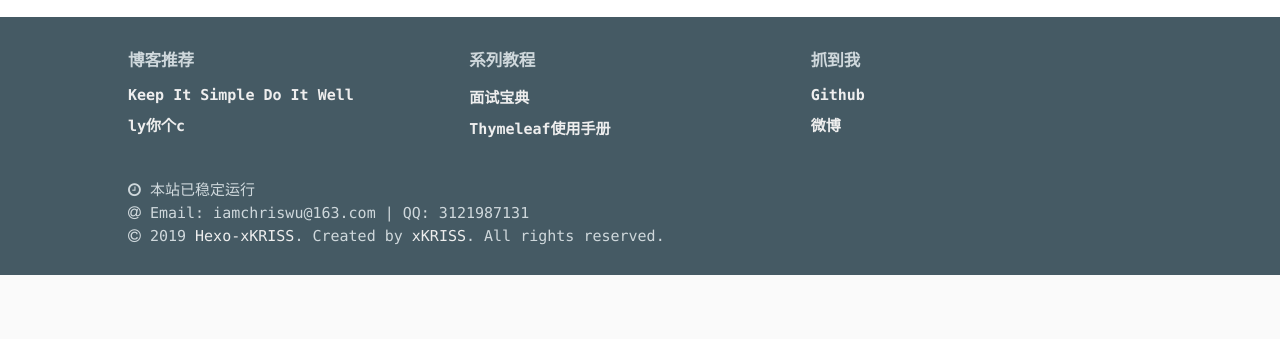
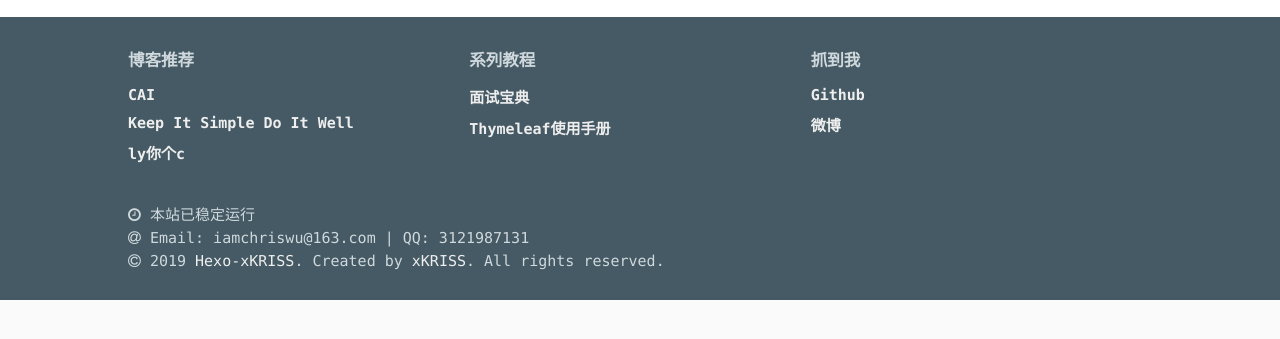
Before and after one commit to iamchriswu/iamchriswu.github.io, a plain HTML site: page about/index.html in a window 1280 px wide. Shown: the part 825-1164 px from the top of the page. Drawn offline with nearby package versions, Linux system fonts and the light colour scheme; some packages are replaced by stand-ins of ours; a script that the page names is missing.

Commit message:
Site updated: 2019-03-02 18:14:32

```diff
--- a/about/index.html
+++ b/about/index.html
@@ -147,6 +147,10 @@
         <h5 class="site-footer-title">博客推荐</h5>
 
           <span class="site-footer-item">
+            <a href="https://weilicai.github.io/" target="_blank">CAI</a>
+          </span>
+
+          <span class="site-footer-item">
             <a href="https://levblanc.github.io/" target="_blank">Keep It Simple Do It Well</a>
           </span>
 
```
Also changed, not shown: archives/2019/03/index.html (+4 -0 lines), archives/2019/index.html (+4 -0 lines), archives/index.html (+4 -0 lines), categories/index.html (+4 -0 lines), friends/index.html (+4 -0 lines), index.html (+4 -0 lines), passages/hello-world/index.html (+4 -0 lines), tags/index.html (+4 -0 lines).
